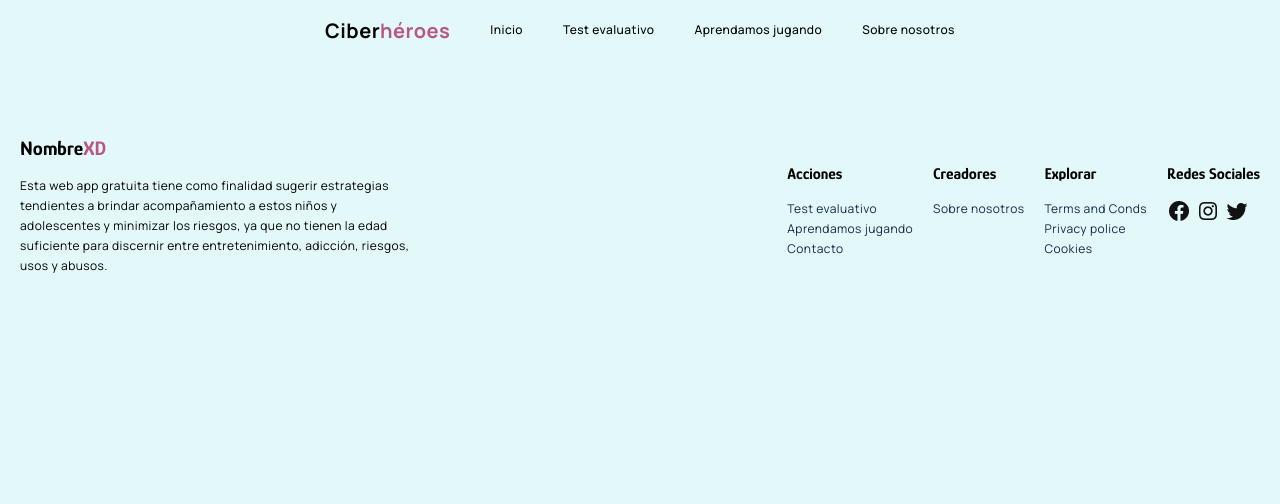
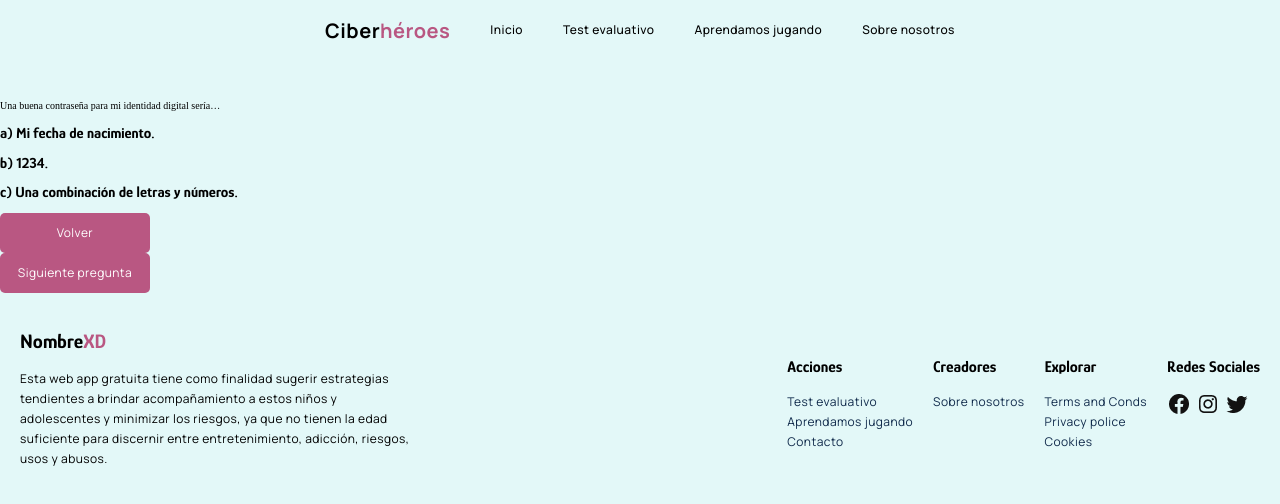
Before and after one commit to agustinvera25/PortalEducativo-ProyectoUTN, a React (Vite) app: page /juego/ciberacoso/trivia in a window 1280 px wide. Shown: the top 504 px of the page. Built offline with nearby package versions, Linux system fonts and the light colour scheme.

Commit message:
add: Trivia component layout and logic

```diff
--- a/src/components/Trivia.jsx
+++ b/src/components/Trivia.jsx
@@ -1,9 +1,77 @@
+import { useState } from "react";
+import { triviaCiberacoso } from "../assets/triviaCiberacoso";
+
 const Trivia = () => {
+  const [trivia, setTrivia] = useState(triviaCiberacoso);
+  const [preguntaActual, setPreguntaActual] = useState(0);
+  const [opcionesElegidas, setOpcionesElegidas] = useState({});
+  const [respuestaActual, setRespuestaActual] = useState("");
+
+  const agregarRespuesta = function () {
+    if (respuestaActual.length > 0) {
+      opcionesElegidas[preguntaActual + 1] = respuestaActual;
+      setOpcionesElegidas(opcionesElegidas);
+      setRespuestaActual("")
+      if(preguntaActual < (trivia.length - 1)){
+          setPreguntaActual(preguntaActual + 1);
+      }
+    }else{
+        console.log('Seleccione una opcion')
+    }
+  };
+
+  const calcularRespuestas = function () {
+    agregarRespuesta();
+    console.log("Fin de trivia");
+  };
+
+  const handleOpcionSeleccionada = (opcion) => setRespuestaActual(opcion);
+
   return (
     <section className="trivia-section">
+      <div className="pregunta-container">
+        <div className="pregunta">{trivia[preguntaActual].pregunta}</div>
+        <div className="opciones">
+          {trivia[preguntaActual].opciones.map((opcion) => (
+            <h2
+              className={
+                opcion.letra === respuestaActual
+                  ? "opcion seleccionada"
+                  : "opcion"
+              }
+              key={opcion.letra}
+              onClick={() => handleOpcionSeleccionada(opcion.letra)}
+            >
+              <span>{opcion.letra}</span>
+              {") " + opcion.opcion}
+            </h2>
+          ))}
+        </div>
+      </div>
+      <div className="btn-container">
+        <button
+          className="btn1"
+          onClick={() =>
+            preguntaActual !== 0 && setPreguntaActual(preguntaActual - 1)
+          }
+        >
+          Volver
+        </button>
+        <button
+          className="btn1"
+          onClick={() =>
+            (trivia.length - 1) === preguntaActual
+              ? calcularRespuestas()
+              : agregarRespuesta()
+          }
+        >
+          {(trivia.length - 1) === preguntaActual
+            ? "Terminar trivia"
+            : "Siguiente pregunta"}
+        </button>
+      </div>
+    </section>
+  );
+};
 
-    </section>
-  )
-}
-
-export default Trivia
+export default Trivia;
```
